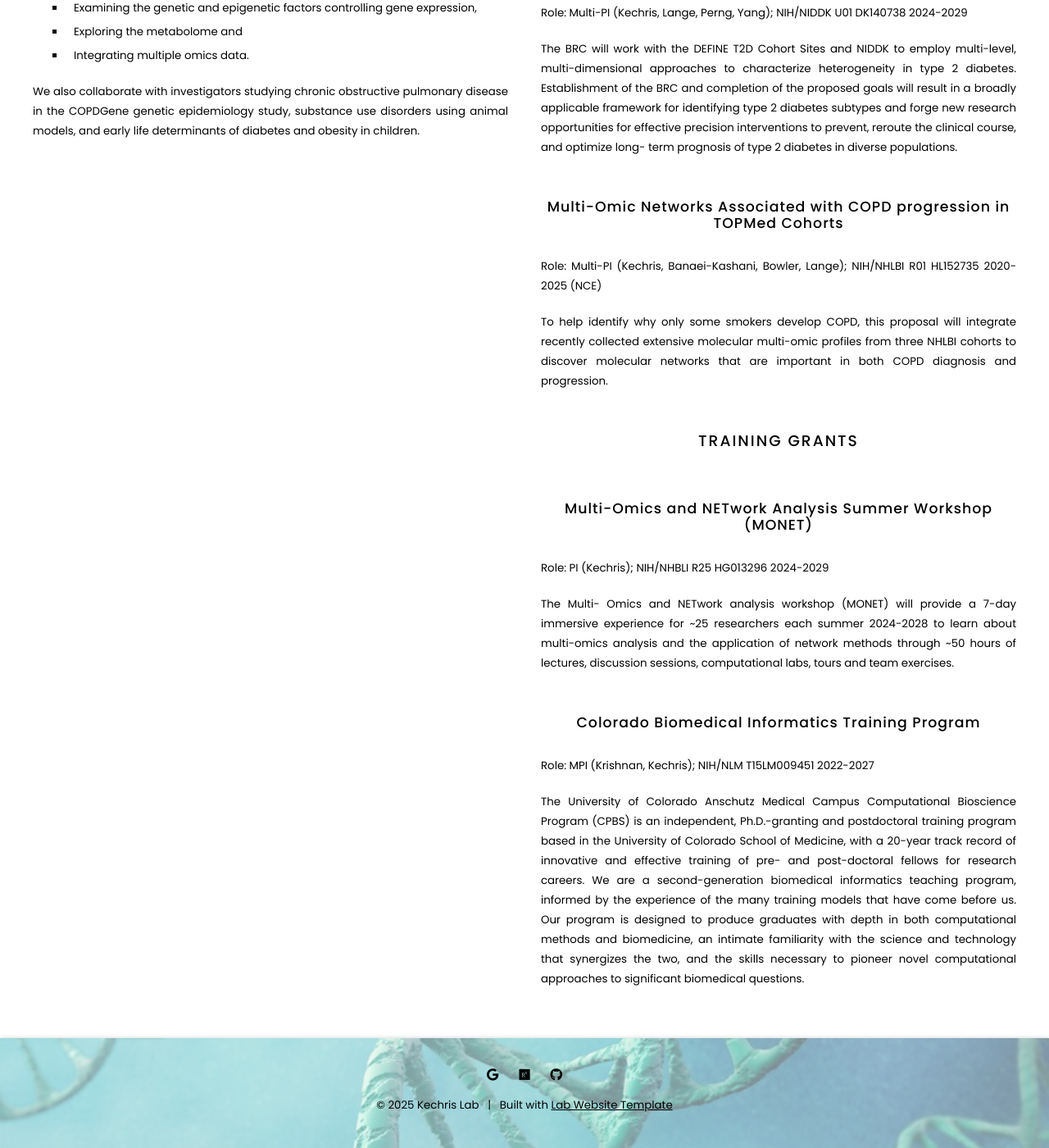
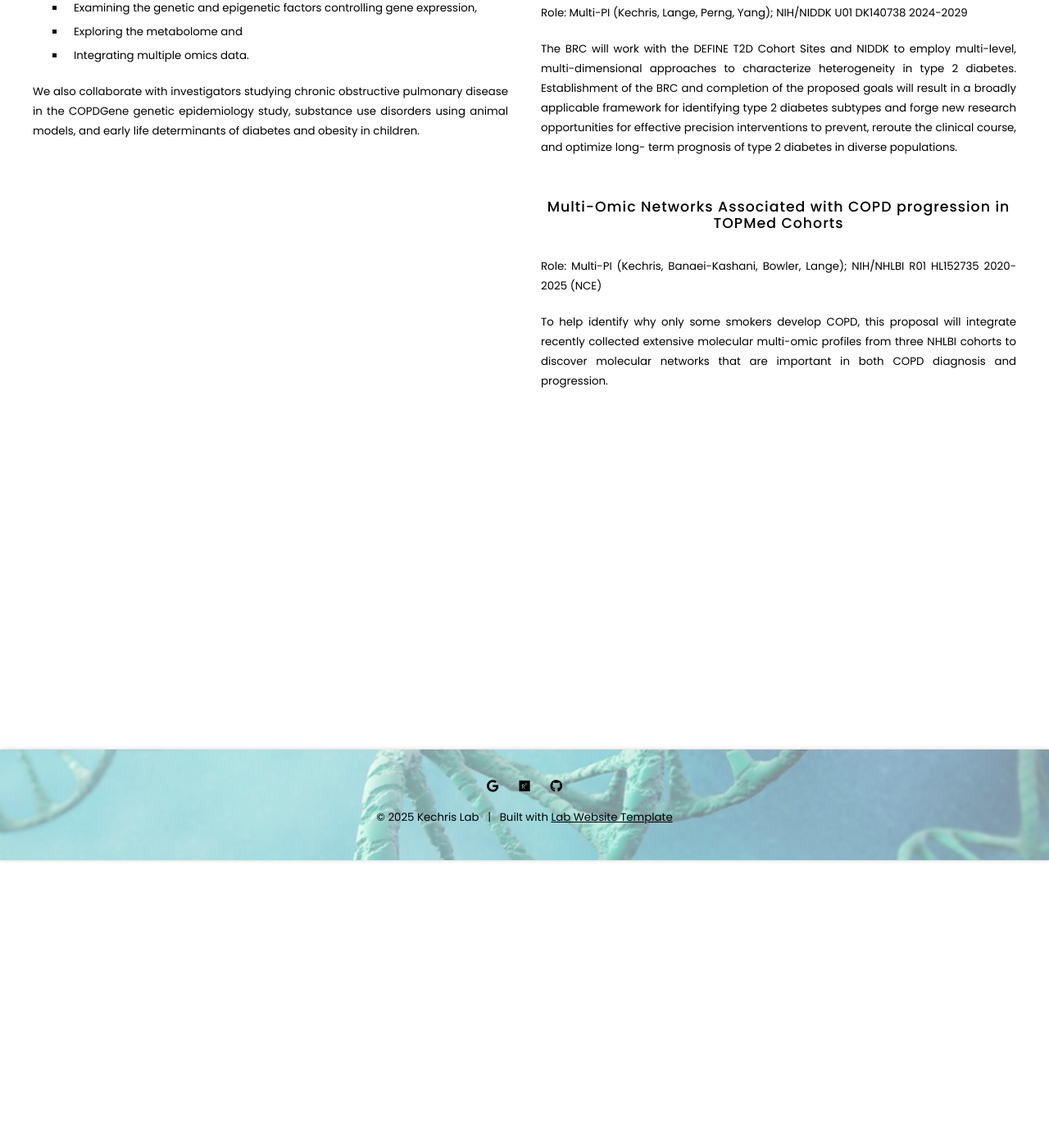
Before and after one commit to KechrisLab/kechrislab.github.io, a Jekyll site: the page built from Research/index.md, in a window 1280 px wide and 1400 px high, scrolled down 351 px. Shown: the whole window at 82% size. Built offline with Jekyll 4.4.1, drawn with Linux system fonts in a browser that asks for light colours; some of the changed text lies outside the part shown.

Commit message:
Update index.md

```diff
--- a/Research/index.md
+++ b/Research/index.md
@@ -23,7 +23,7 @@ determinants of diabetes and obesity in children.
 
 {% capture col2 %}
 
-# RESEARCH GRANTS
+# GRANTS
 
 
 ## Definition, Etiology, Function: INtegration to Enhance Type 2 Diabetes (DEFINE T2D) Consortium  Biostatistics Research Center (BRC)
@@ -43,26 +43,5 @@ molecular multi-omic profiles from three NHLBI cohorts to discover molecular net
 COPD diagnosis and progression.
 
 
-# TRAINING GRANTS
-
-## Multi-Omics and NETwork Analysis Summer Workshop (MONET)
-Role: PI (Kechris); NIH/NHBLI R25 HG013296 2024-2029
-
-The Multi- Omics and NETwork analysis workshop (MONET) will provide a 7-day immersive experience for ~25
-researchers each summer 2024-2028 to learn about multi-omics analysis and the application of network methods
-through ~50 hours of lectures, discussion sessions, computational labs, tours and team exercises.
-
-## Colorado Biomedical Informatics Training Program
-Role: MPI (Krishnan, Kechris); NIH/NLM T15LM009451 2022-2027
-
-The University of Colorado Anschutz Medical Campus Computational Bioscience Program (CPBS) is an independent, Ph.D.-granting and postdoctoral
-training program based in the University of Colorado School of Medicine, with a 20-year track record of innovative and effective training of pre- and
-post-doctoral fellows for research careers. We are a second-generation biomedical informatics teaching program, informed by the experience of the
-many training models that have come before us. Our program is designed to produce graduates with depth in both computational methods and biomedicine,
-an intimate familiarity with the science and technology that synergizes the two, and the skills necessary to pioneer novel computational approaches
-to significant biomedical questions.
-
-
-
 {% endcapture %}
 {% include two-col.html col1=col1 col2=col2 %}
```
